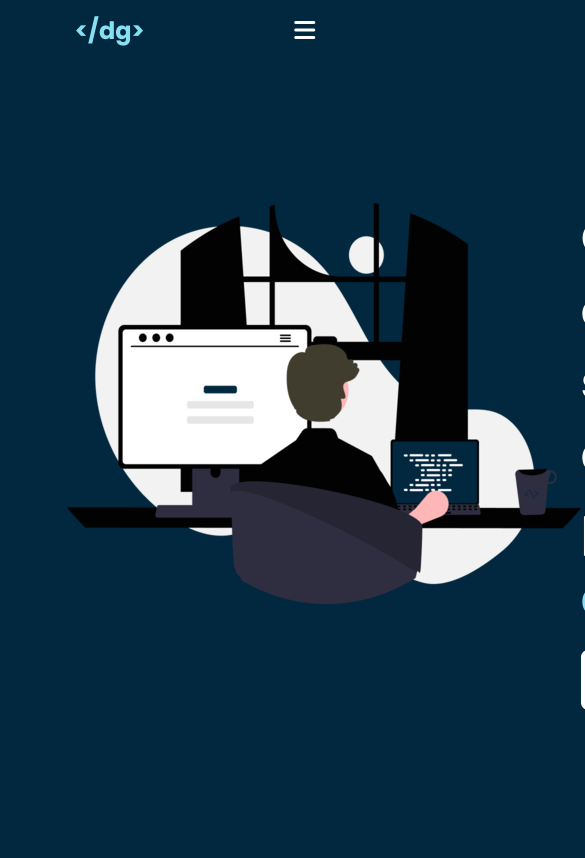
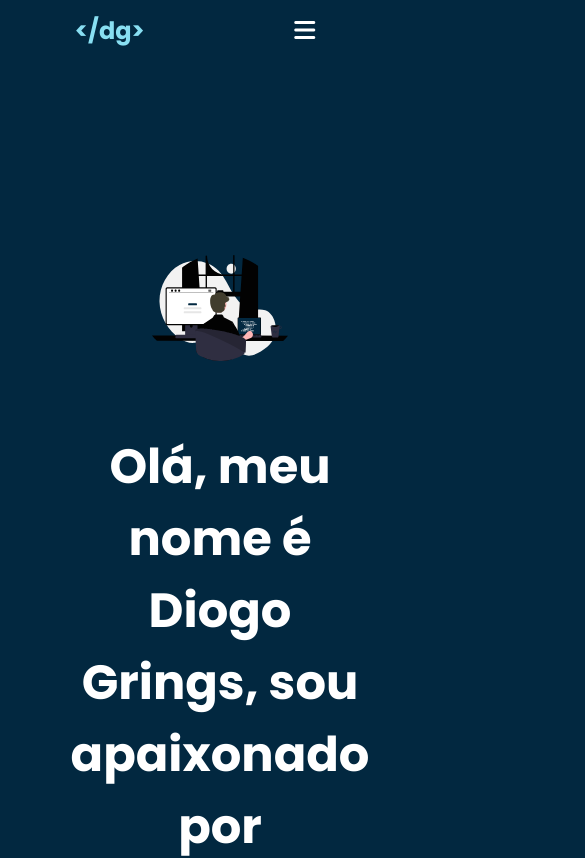
Before and after one commit to diogograebin/meuPortfolio, a plain HTML site: page index.html in a window 390 px wide. Shown: the top 858 px of the page, 585 px wide, since content can reach past the window. Drawn offline with nearby package versions, Linux system fonts and the light colour scheme.

Commit message:
primeira versão responsiva do hero-section

```diff
--- a/assets/css/style.css
+++ b/assets/css/style.css
@@ -255,3 +255,32 @@ a{
     transform: scale(1.05);
     box-shadow: 0 4px 8px rgba(0, 0, 0, 0.2);
 }
+
+@media screen and (max-width: 1300px){
+    #hero-section{
+        margin-top: 100px;
+        height: 100vh;
+        margin-bottom: 100px;
+    }
+
+    #bloco-hero-section{
+        display: flex;
+        flex-direction: column;
+        align-items: center;
+        gap: 70px;
+        width: 80%;
+        font-size: 0.5rem;
+        color: #024873;
+    }
+    #bloco-hero-section img{
+        width: 50%;
+    }
+
+    #texto-hero-section{
+        display: flex;
+        flex-direction: column;
+        align-items: center;
+        text-align: center;
+        width: 70%;
+    }
+}
--- a/index.html
+++ b/index.html
@@ -47,7 +47,7 @@
     <main id="content">
         <section id="hero-section" data-aos="fade-up">
             <div id="bloco-hero-section">
-                <img src="assets/img/hero-section.png" alt="homem desenvolvendo em uma mesa">
+                <img src="assets/img/hero-section-svg.svg" alt="homem desenvolvendo em uma mesa">
 
                 <div id="texto-hero-section">
                     <h1>Olá, meu nome é Diogo Grings, sou apaixonado por <br><span id="dynamic-text"></span><span id="cursor"></span></h1>
```
Also changed, not shown: assets/img/hero-section-svg.svg (added).
